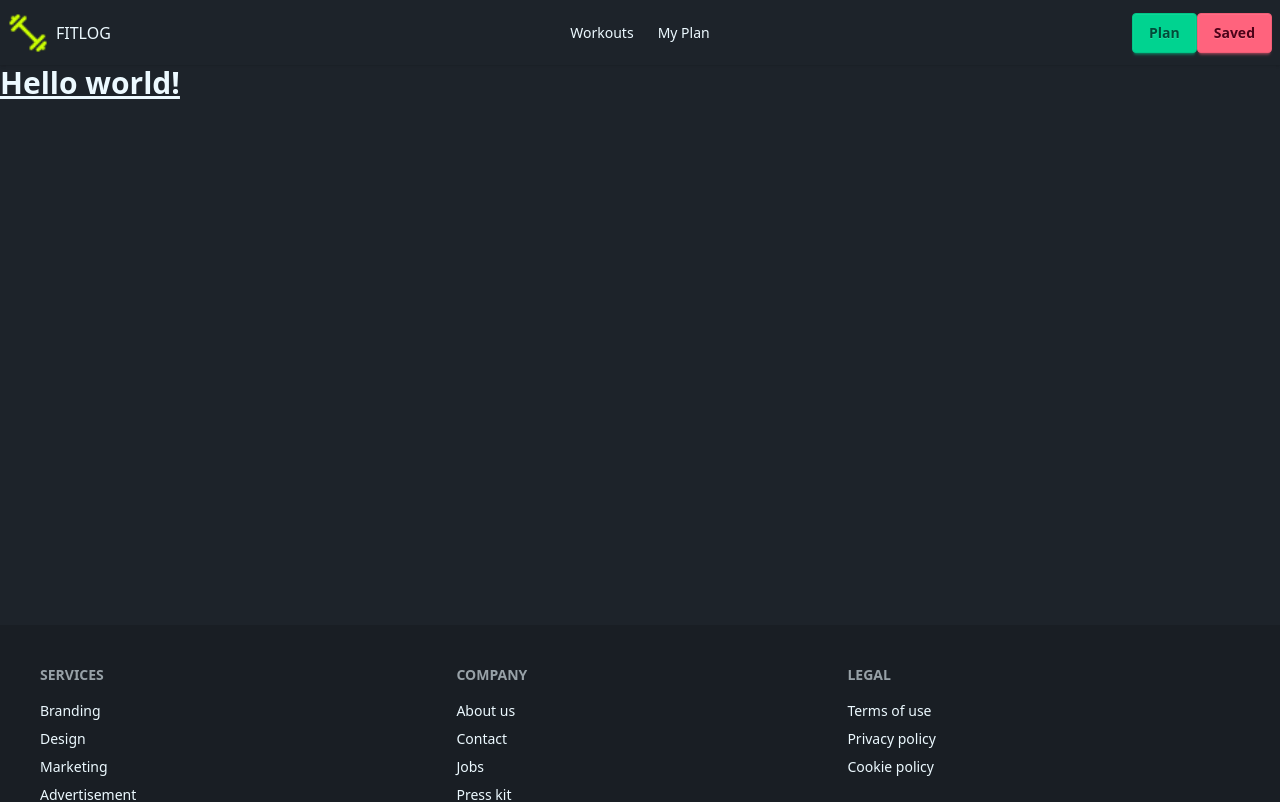
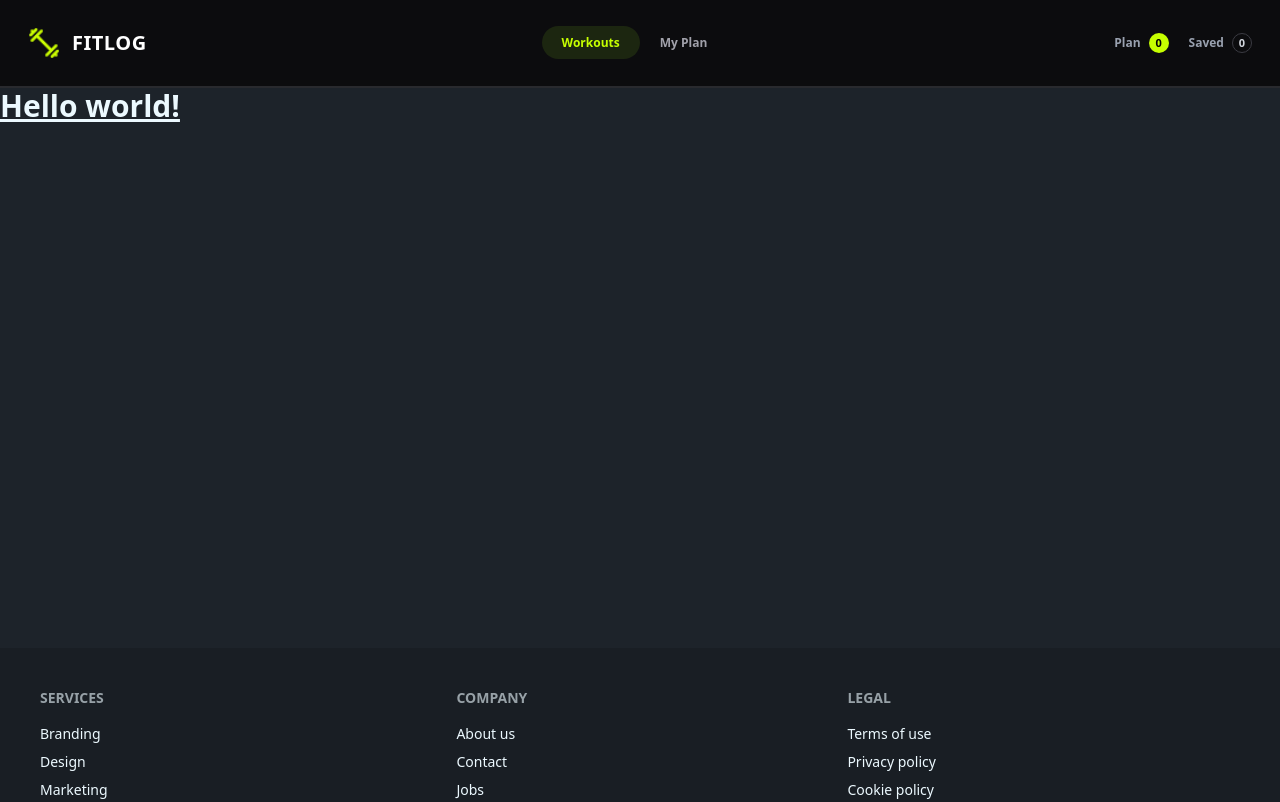
Before and after one commit to Tareq031/iron-fit, a Next.js app: page / in a window 1280 px wide. Shown: the top 802 px of the page. Built offline with nearby package versions, Linux system fonts and the light colour scheme.

Commit message:
well organised nav and banner

```diff
--- a/src/app/component/Banner.jsx
+++ b/src/app/component/Banner.jsx
@@ -1,40 +1,48 @@
 import React from 'react';
 import Image from 'next/image';
-import bannerimg from '@/assets/banner.png'
-
+import Link from 'next/link';
+import bannerimg from '@/assets/banner.png';
 
 const Banner = () => {
   return (
-    <section className="container mx-auto">
-      <div className="mx-auto flex min-h-[270px] max-w-6xl items-center justify-between border border-dashed border-cyan-500/50 px-6 py-8 md:px-10">
+    <section className="mx-auto w-full max-w-7xl px-4 py-5 sm:px-6 lg:px-8">
+      <div className="flex min-h-[340px] items-center justify-between gap-8 overflow-hidden rounded-2xl border border-white/5 bg-[#15161b] px-6 py-10 sm:px-10 md:min-h-[390px] md:px-14 lg:px-16">
+
         {/* Left Content */}
-        <div className="max-w-lg">
-          <p className="mb-4 text-[9px] font-bold uppercase tracking-[2px] text-[#c6ff00]">
+        <div className="z-10 max-w-2xl flex-1">
+          <p className="mb-5 text-xs font-bold uppercase tracking-[2px] text-[#c6ff00]">
             Workout Library
           </p>
 
-          <h1 className="text-3xl font-black uppercase leading-[1.05] tracking-tight text-white sm:text-4xl md:text-[40px]">
-            Train with intent. Log
+          <h1 className="text-3xl font-black uppercase leading-[1.05] tracking-tight text-white sm:text-4xl md:text-5xl lg:text-6xl">
+            Train with intent.
             <br />
-            every set.
+            Log every set.
           </h1>
 
-          <p className="mt-3 max-w-md text-[11px] leading-5 text-gray-400 sm:text-xs">
-            FitLog is a dark, no-nonsense gym companion: pick a lift, lock it
-            into today&apos;s plan, and watch the week&apos;s work add up.
+          <p className="mt-5 max-w-lg text-sm leading-6 text-gray-400 sm:text-base">
+            FitLog is a dark, no-nonsense gym companion: pick a lift,
+            lock it into today&apos;s plan, and watch the week&apos;s work
+            add up.
           </p>
 
-          <button className="mt-4 rounded-md bg-[#c6ff00] px-4 py-2 text-[10px] font-bold uppercase text-black transition hover:bg-[#b0e600]">
+          <Link
+            href="#library"
+            className="mt-7 inline-flex items-center justify-center rounded-lg bg-[#c6ff00] px-6 py-3 text-xs font-extrabold uppercase tracking-wide text-black transition duration-300 hover:bg-[#b0e600] hover:shadow-[0_0_25px_rgba(198,255,0,0.25)]"
+          >
             Browse Workouts
-          </button>
+          </Link>
         </div>
 
         {/* Right Image */}
-        <div className="hidden h-[230px] w-[240px] shrink-0 items-center justify-center sm:flex">
-          <Image width={400} height={400}
+        <div className="relative hidden h-[280px] w-[280px] shrink-0 items-center justify-center sm:flex md:h-[320px] md:w-[320px] lg:h-[350px] lg:w-[350px]">
+          <Image
             src={bannerimg}
             alt="Workout training illustration"
-            className="h-full w-full object-contain"
+            fill
+            priority
+            sizes="(max-width: 768px) 280px, 350px"
+            className="object-contain"
           />
         </div>
       </div>
--- a/src/app/component/ExerciseCard.jsx
+++ b/src/app/component/ExerciseCard.jsx
@@ -1,22 +1,90 @@
-import React from 'react';
-
+import React from "react";
+import Image from "next/image";
 const ExerciseCard = ({ item }) => {
   return (
-        <div className="card bg-base-100 shadow-sm">
-  <figure>
-    <img
+    <div className="overflow-hidden rounded-2xl border border-[#292b32] bg-[#15161b] text-white transition-all duration-300 hover:-translate-y-1 hover:border-[#c6ff00]/50">
+
+      {/* Exercise Image */}
+      <div className="h-[180px] w-full overflow-hidden">
+        <Image
+          width={400}
+          height={400}
           src={item.image}
-      alt={item.name} />
-  </figure>
-  <div className="card-body">
-    <h2 className="card-title">
+          alt={item.name}
+          className="h-full w-full object-cover transition-transform duration-500 hover:scale-105"
+        />
+      </div>
+
+      {/* Card Content */}
+      <div className="p-5">
+
+        {/* Muscle Group Badges */}
+        <div className="mb-4 flex flex-wrap gap-2">
+          {item.muscleGroups.map((muscle, index) => (
+            <span
+              key={`${muscle}-${index}`}
+              className="rounded-full bg-[#c6ff00] px-3 py-1 text-[10px] font-extrabold uppercase text-black"
+            >
+              {muscle}
+            </span>
+          ))}
+        </div>
+
+        {/* Exercise Name */}
+        <h2 className="text-lg font-extrabold uppercase leading-tight tracking-wide">
           {item.name}
-      <div className="badge badge-secondary">NEW</div>
         </h2>
-    <p>A card component has a figure, a body part, and inside body there are title and actions parts</p>
-    <div className="card-actions justify-end">
-      <div className="badge badge-outline">Fashion</div>
-      <div className="badge badge-outline">Products</div>
+
+        {/* Equipment */}
+        <p className="mt-1 text-xs text-gray-400">
+          {item.equipment}
+        </p>
+
+        {/* Divider */}
+        <div className="my-4 border-t border-[#292b32]" />
+
+        {/* Workout Stats */}
+        <div className="flex flex-wrap items-center gap-x-4 gap-y-2 text-xs text-gray-400">
+
+          {/* Duration */}
+          <span className="flex items-center gap-1.5">
+            <svg
+              className="h-4 w-4"
+              viewBox="0 0 24 24"
+              fill="none"
+              stroke="currentColor"
+              strokeWidth="1.7"
+            >
+              <circle cx="12" cy="12" r="9" />
+              <path d="M12 7v5l3 2" />
+            </svg>
+            {item.duration} min
+          </span>
+
+          {/* Calories */}
+          <span className="flex items-center gap-1.5">
+            <svg
+              className="h-4 w-4"
+              viewBox="0 0 24 24"
+              fill="currentColor"
+            >
+              <path d="M12 2C8 7 5 10 5 14a7 7 0 0 0 14 0c0-3-2-7-7-12Z" />
+            </svg>
+            {item.caloriesBurned} kcal
+          </span>
+
+          {/* Rating */}
+          <span className="flex items-center gap-1.5">
+            <svg
+              className="h-4 w-4"
+              viewBox="0 0 24 24"
+              fill="currentColor"
+            >
+              <path d="m12 2 3.1 6.3 6.9 1-5 4.9 1.2 6.8-6.2-3.3-6.2 3.3L7 14.2 2 9.3l6.9-1L12 2Z" />
+            </svg>
+            {item.rating?.toFixed(1)}
+          </span>
+
         </div>
       </div>
     </div>
--- a/src/app/component/Navbar.jsx
+++ b/src/app/component/Navbar.jsx
@@ -1,60 +1,81 @@
+import React from 'react';
 import Link from 'next/link';
-import React from 'react';
 import Image from 'next/image';
 import logo from '@/assets/logo.png';
 
 const Navbar = () => {
-    const Links= <>
-    <li><Link href={"/Workouts"}>Workouts</Link></li>
-    <li><Link href={"/MyPlan"}>My Plan</Link></li>
+  const Links = (
+    <>
+      <li>
+        <Link
+          href="/Workouts"
+          className="rounded-full bg-[#1c2610] px-5 py-2 text-[#c6ff00]"
+        >
+          Workouts
+        </Link>
+      </li>
 
+      <li>
+        <Link
+          href="/MyPlan"
+          className="px-3 py-2 text-[#a1a1aa] transition hover:text-white"
+        >
+          My Plan
+        </Link>
+      </li>
     </>
+  );
+
   return (
-        <div className="navbar bg-base-100 shadow-sm container mx-auto">
-  <div className="navbar-start">
-    <div className="dropdown">
-      <div tabIndex={0} role="button" className="btn btn-ghost lg:hidden">
-        <svg aria-label="Menu" xmlns="http://www.w3.org/2000/svg" className="h-5 w-5" fill="none" viewBox="0 0 24 24" stroke="currentColor"> <path strokeLinecap="round" strokeLinejoin="round" strokeWidth="2" d="M4 6h16M4 12h8m-8 6h16" /> </svg>
-      </div>
-      <ul
-        tabIndex={-1}
-        className="menu menu-sm dropdown-content bg-base-100 rounded-box z-1 mt-3 w-52 p-2 shadow">
+    <header className="border-b-2 border-[#292a2e] bg-[#0c0c0e] text-white">
+      <nav className="container mx-auto flex h-[86px] w-full items-center justify-between px-5 md:px-7">
 
-
-
-        {Links}
-
-
-
-      </ul>
-    </div >
-    <div className="flex gap-2 items-center">
+        {/* Logo */}
+        <Link href="/Workouts" className="flex shrink-0 items-center gap-3">
           <Image
             src={logo}
-      alt="Logo"
-      className="h-10 w-10"
+            alt="FitLog Logo"
+            className="h-8 w-8 object-contain"
           />
+          <span className="text-xl font-black tracking-wide">
             FITLOG
+          </span>
+        </Link>
 
+        {/* Center Navigation */}
+        <div className="hidden md:block">
+          <ul className="flex items-center gap-2 text-xs font-semibold">
+            {Links}
+          </ul>
+        </div>
+
+        {/* Right Side */}
+        <div className="flex items-center gap-5 text-xs font-semibold">
+
+          <div className="flex items-center gap-2">
+            <span className="text-gray-400">Plan</span>
+            <span className="flex h-5 min-w-5 items-center justify-center rounded-full bg-[#c6ff00] px-1 text-[11px] font-bold text-black">
+              0
+            </span>
+          </div>
+
+          <div className="flex items-center gap-2">
+            <span className="text-gray-400">Saved</span>
+            <span className="flex h-5 min-w-5 items-center justify-center rounded-full border border-[#3b3b42] px-1 text-[11px] text-gray-300">
+              0
+            </span>
           </div>
 
         </div>
-  <div className="navbar-center hidden lg:flex">
-    <ul className="menu menu-horizontal px-1">
+      </nav>
 
-
-
+      {/* Mobile Navigation */}
+      <div className="border-t border-[#222328] px-4 py-3 md:hidden">
+        <ul className="flex items-center justify-center gap-4 text-xs font-semibold">
           {Links}
-
-
-
         </ul>
       </div>
-  <div className="navbar-end">
-    <a className="btn btn-success">Plan</a>
-    <a className="btn btn-error">Saved</a>
-  </div>
-</div>
+    </header>
   );
 };
 
```
Lines whose indentation alone changed are shown as unchanged.
